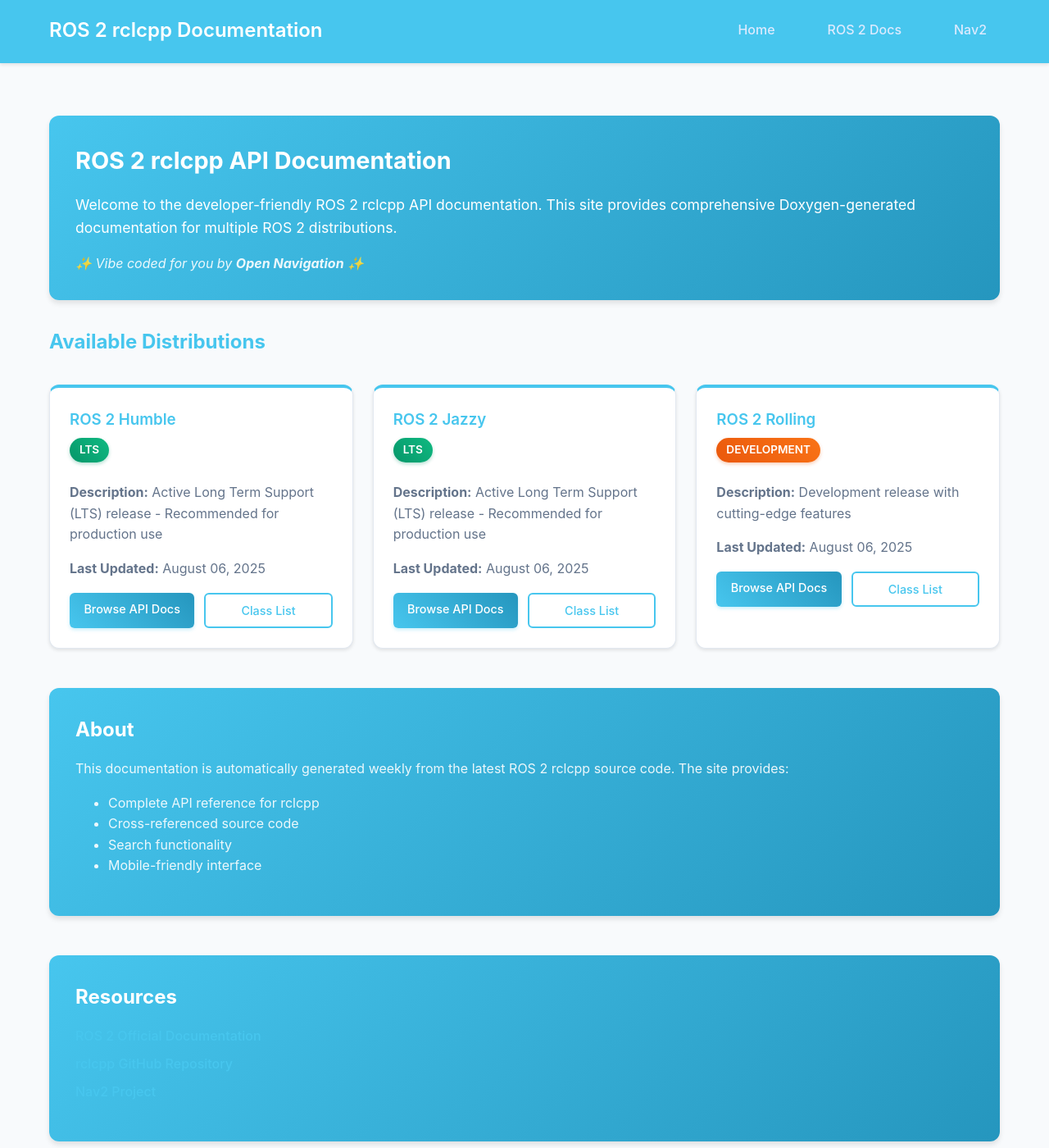
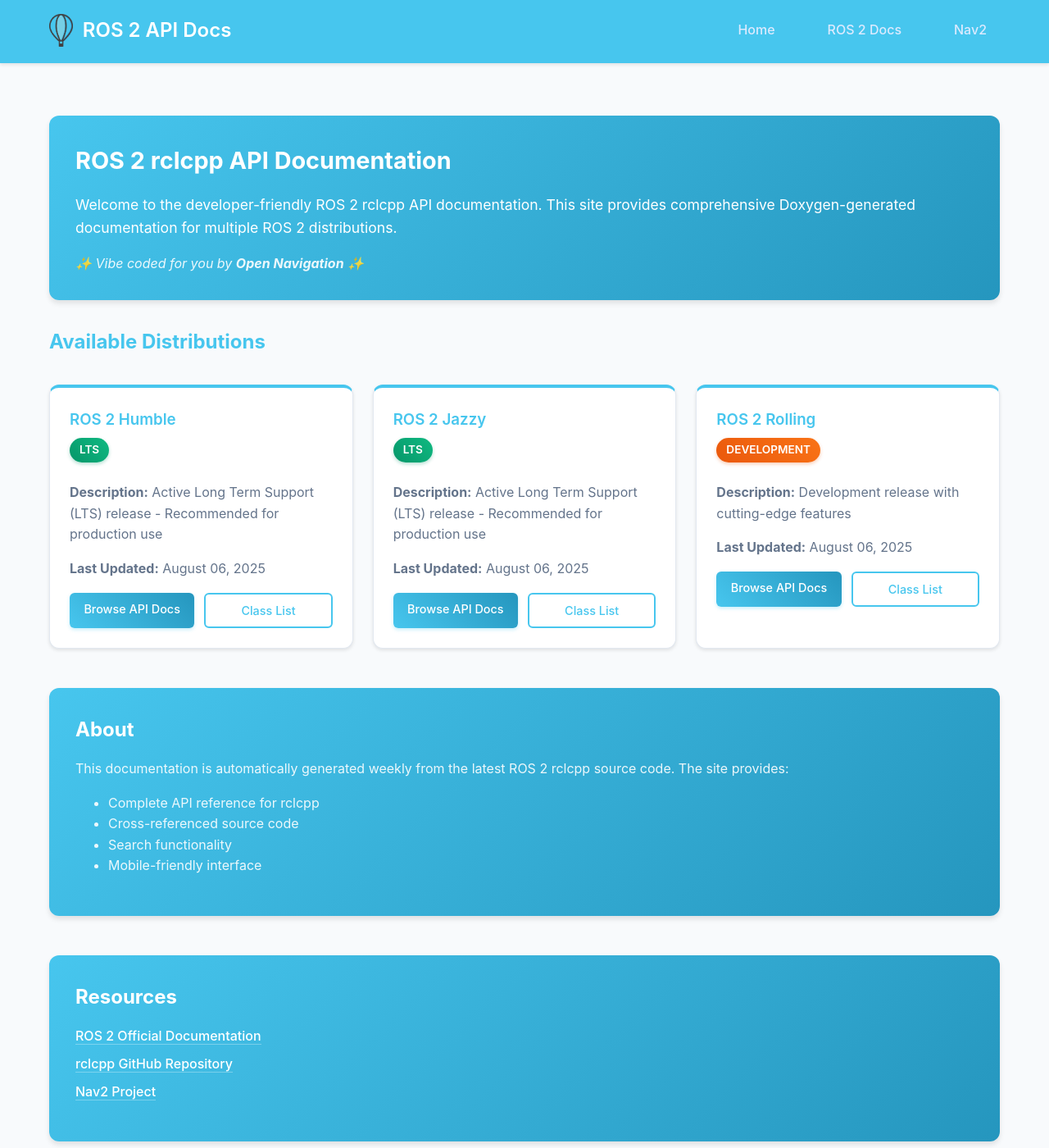
Before and after one commit to ros-navigation/rosdox.nav2.org, a Jekyll site: the page built from index.md, in a window 1280 px wide and 1400 px high. Shown: the whole window at 82% size. Built offline with Jekyll 4.4.1, drawn with Linux system fonts in a browser that asks for light colours.

Commit message:
Add Nav2 logo to header and update site title
- Added Nav2 hot air balloon logo to upper left corner of header
- Updated site title to 'ROS 2 API Docs'
- Added CSS styling for logo with hover effects
- Created site branding layout with logo and title side by side

🤖 Generated with [Claude Code](https://claude.ai/code)

Co-Authored-By: Claude <noreply@anthropic.com>

```diff
--- a/_config.yml
+++ b/_config.yml
@@ -1,4 +1,4 @@
-title: "ROS 2 rclcpp Documentation"
+title: "ROS 2 API Docs"
 description: "Developer-friendly ROS 2 rclcpp API documentation"
 baseurl: "/rosdox.nav2.org"
 url: "https://[username].github.io"
--- a/_layouts/default.html
+++ b/_layouts/default.html
@@ -25,7 +25,10 @@
     <header class="site-header">
         <div class="container">
             <nav class="site-nav">
-                <a href="{{ '/' | relative_url }}" class="site-title">{{ site.title }}</a>
+                <div class="site-branding">
+                    <img src="{{ '/assets/images/nav2-logo.png' | relative_url }}" alt="Nav2 Logo" class="site-logo">
+                    <a href="{{ '/' | relative_url }}" class="site-title">{{ site.title }}</a>
+                </div>
                 <div class="nav-links">
                     <a href="{{ '/' | relative_url }}">Home</a>
                     <a href="https://docs.ros.org/" target="_blank">ROS 2 Docs</a>
--- a/assets/css/main.scss
+++ b/assets/css/main.scss
@@ -48,6 +48,22 @@ body {
   display: flex;
   justify-content: space-between;
   align-items: center;
+}
+
+.site-branding {
+  display: flex;
+  align-items: center;
+  gap: 0.75rem;
+}
+
+.site-logo {
+  height: 40px;
+  width: auto;
+  transition: transform 0.2s ease;
+}
+
+.site-logo:hover {
+  transform: scale(1.05);
 }
 
 .site-title {
@@ -184,14 +200,16 @@ h2 {
 }
 
 .resources-list a {
-  color: var(--nav2-accent);
+  color: #ffffff;
   text-decoration: none;
   font-weight: 500;
+  border-bottom: 1px solid rgba(255, 255, 255, 0.3);
+  transition: all 0.2s ease;
 }
 
 .resources-list a:hover {
-  text-decoration: underline;
-  color: var(--nav2-blue);
+  border-bottom-color: #ffffff;
+  opacity: 0.8;
 }
 
 .distribution-grid {
```
Also changed, not shown: assets/images/nav2-logo.png (added).
